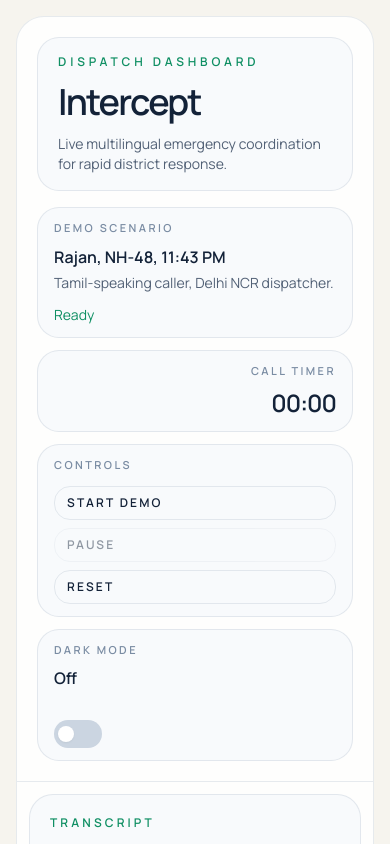
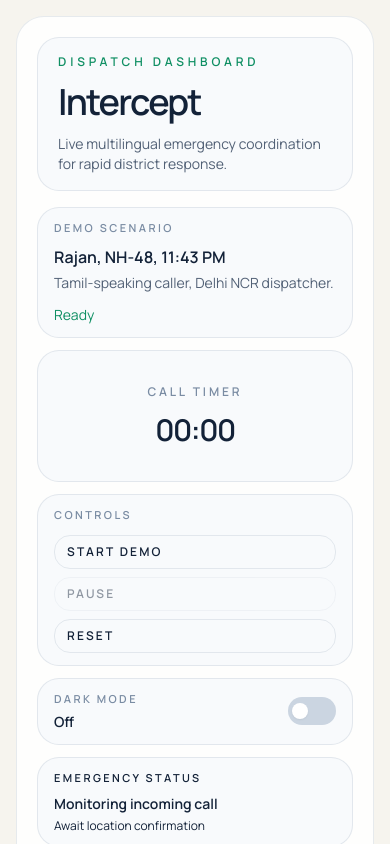
Before and after one commit to axnav28/intercept, a React (Vite) app in the folder frontend/: page / in a window 390 px wide. Shown: the top 844 px of the page. Built offline with nearby package versions, Linux system fonts and the light colour scheme; no server answers.

Commit message:
Add severity-driven critical alert mode

```diff
--- a/frontend/src/App.tsx
+++ b/frontend/src/App.tsx
@@ -12,9 +12,17 @@ import { emergencyServices } from "./data/nh48-services";
 
 type ThemeMode = "light" | "dark";
 type CallStage = "transcript" | "response";
+type DispatchActionId = "als" | "trauma" | "line";
+
+const dispatchActions: Array<{ id: DispatchActionId; label: string; confirmation: string }> = [
+  { id: "als", label: "Send ALS ambulance", confirmation: "Emergency help sent. ALS ambulance is being dispatched." },
+  { id: "trauma", label: "Notify trauma center", confirmation: "Emergency help sent. Trauma center has been notified." },
+  { id: "line", label: "Keep caller on line", confirmation: "Emergency help sent. Dispatcher will keep the caller on the line." }
+];
 
 export default function App() {
   const [theme, setTheme] = useState<ThemeMode>("light");
+  const [selectedAction, setSelectedAction] = useState<DispatchActionId | null>(null);
   const {
     analysis,
     isComplete,
@@ -28,6 +36,8 @@ export default function App() {
   } = useCallSession();
 
   const stage: CallStage = mapContext.visible ? "response" : "transcript";
+  const severity = analysis.severity;
+  const isCritical = severity === "critical";
   const phaseLabel = analysis.locationMentioned
     ? "Location acquired"
     : analysis.emergencyDetected
@@ -42,8 +52,20 @@ export default function App() {
     document.documentElement.classList.toggle("dark", theme === "dark");
   }, [theme]);
 
+  const handleReset = () => {
+    setSelectedAction(null);
+    reset();
+  };
+
+  const emergencyMessage = selectedAction
+    ? dispatchActions.find((action) => action.id === selectedAction)?.confirmation ?? null
+    : null;
+
   return (
-    <div className="min-h-screen bg-[var(--app-bg)] text-[var(--text-primary)] transition-colors duration-300">
+    <div
+      data-severity={severity}
+      className="min-h-screen bg-[var(--app-bg)] text-[var(--text-primary)] transition-colors duration-300"
+    >
       <DashboardShell
         topBar={
           <div className="grid gap-4 xl:grid-cols-[minmax(260px,1.2fr)_repeat(4,minmax(180px,0.7fr))] xl:items-stretch">
@@ -60,17 +82,46 @@ export default function App() {
             </div>
             <div className="grid gap-3 sm:grid-cols-2 xl:col-span-4 xl:grid-cols-4">
               <ScenarioCard phaseLabel={phaseLabel} />
-              <CallTimer isRunning={isRunning} isComplete={isComplete} />
+              <CallTimer isRunning={isRunning} isComplete={isComplete} isFrozen={selectedAction !== null} />
               <DemoAudioControls
                 isRunning={isRunning}
                 onStart={start}
                 onPause={pause}
-                onReset={reset}
+                onReset={handleReset}
               />
-              <ThemeToggle
-                theme={theme}
-                onToggle={() => setTheme(theme === "light" ? "dark" : "light")}
-              />
+              <div className="flex h-full min-h-[132px] flex-col gap-3">
+                <ThemeToggle
+                  theme={theme}
+                  onToggle={() => setTheme(theme === "light" ? "dark" : "light")}
+                />
+                <div
+                  className={`flex min-h-0 flex-1 flex-col justify-center rounded-[22px] border px-4 py-3 ${
+                    isCritical
+                      ? "critical-pulse border-rose-200/80 bg-rose-50 text-rose-900 dark:border-rose-900/60 dark:bg-rose-950/40 dark:text-rose-100"
+                      : severity === "elevated"
+                        ? "border-amber-200/80 bg-amber-50 text-amber-900 dark:border-amber-900/60 dark:bg-amber-950/40 dark:text-amber-100"
+                        : "border-[var(--panel-border)] bg-[var(--panel-muted)]"
+                  }`}
+                >
+                  <p className="text-[11px] font-semibold uppercase tracking-[0.22em] text-current/70">
+                    Emergency status
+                  </p>
+                  <p className="mt-2 text-sm font-semibold">
+                    {isCritical
+                      ? "Breathing emergency detected"
+                      : severity === "elevated"
+                        ? "Injury and impact details incoming"
+                        : "Monitoring incoming call"}
+                  </p>
+                  <p className="mt-1 text-xs text-current/75">
+                    {isCritical
+                      ? "Dispatch trauma + ambulance now"
+                      : severity === "elevated"
+                        ? "Prepare trauma and roadside response"
+                        : "Await location confirmation"}
+                  </p>
+                </div>
+              </div>
             </div>
           </div>
         }
@@ -81,6 +132,48 @@ export default function App() {
             lines={lines}
             partialLine={partialLine}
             isComplete={isComplete}
+            severity={severity}
+            actionSlot={
+              isCritical ? (
+                <div className="rounded-3xl border border-rose-200/80 bg-rose-50 px-4 py-4 shadow-[0_18px_48px_rgba(220,38,38,0.08)] dark:border-rose-900/60 dark:bg-rose-950/40">
+                  <div className="flex items-center justify-between gap-4">
+                    <div>
+                      <p className="text-[11px] font-semibold uppercase tracking-[0.22em] text-rose-700 dark:text-rose-300">
+                        Recommended action
+                      </p>
+                      <h3 className="mt-2 text-lg font-semibold text-rose-950 dark:text-rose-100">
+                        Critical response
+                      </h3>
+                    </div>
+                    <span className="critical-pulse inline-flex rounded-full bg-rose-100 px-3 py-1 text-xs font-semibold uppercase tracking-[0.18em] text-rose-700 dark:bg-rose-900/60 dark:text-rose-200">
+                      Critical
+                    </span>
+                  </div>
+                  <div className="mt-4 grid gap-2">
+                    {dispatchActions.map((action, index) => (
+                      <button
+                        key={action.id}
+                        type="button"
+                        onClick={() => setSelectedAction(action.id)}
+                        disabled={selectedAction !== null}
+                        className="w-full rounded-2xl border border-rose-200 bg-white/90 px-4 py-3 text-left text-sm font-semibold text-rose-900 transition hover:bg-rose-100 disabled:cursor-not-allowed disabled:opacity-70 dark:border-rose-800 dark:bg-slate-950/40 dark:text-rose-100 dark:hover:bg-rose-950/60"
+                      >
+                        {index + 1}. {action.label}
+                      </button>
+                    ))}
+                  </div>
+                  {emergencyMessage ? (
+                    <div className="mt-4 rounded-2xl border border-emerald-200 bg-emerald-50 px-4 py-3 text-sm font-medium text-emerald-800 dark:border-emerald-900/50 dark:bg-emerald-950/30 dark:text-emerald-200">
+                      {emergencyMessage}
+                    </div>
+                  ) : (
+                    <p className="mt-4 text-sm text-rose-800/80 dark:text-rose-200/80">
+                      Select an action to confirm dispatch and freeze the call timer.
+                    </p>
+                  )}
+                </div>
+              ) : null
+            }
           />
         }
         map={
@@ -89,6 +182,7 @@ export default function App() {
               services={emergencyServices}
               highlightedIds={mapContext.highlightedIds}
               focus={mapContext.focus}
+              severity={severity}
             />
           ) : undefined
         }
--- a/frontend/src/components/call/call-timer.tsx
+++ b/frontend/src/components/call/call-timer.tsx
@@ -3,13 +3,14 @@ import { useEffect, useState } from "react";
 type CallTimerProps = {
   isRunning: boolean;
   isComplete: boolean;
+  isFrozen?: boolean;
 };
 
-export function CallTimer({ isRunning, isComplete }: CallTimerProps) {
+export function CallTimer({ isRunning, isComplete, isFrozen = false }: CallTimerProps) {
   const [elapsedSeconds, setElapsedSeconds] = useState(0);
 
   useEffect(() => {
-    if (!isRunning) {
+    if (!isRunning || isFrozen) {
       return;
     }
 
@@ -18,7 +19,7 @@ export function CallTimer({ isRunning, isComplete }: CallTimerProps) {
     }, 1000);
 
     return () => window.clearInterval(interval);
-  }, [isRunning]);
+  }, [isFrozen, isRunning]);
 
   useEffect(() => {
     if (!isRunning && !isComplete) {
@@ -30,11 +31,11 @@ export function CallTimer({ isRunning, isComplete }: CallTimerProps) {
   const seconds = String(elapsedSeconds % 60).padStart(2, "0");
 
   return (
-    <div className="rounded-[22px] border border-[var(--panel-border)] bg-[var(--panel-muted)] px-4 py-3 text-right">
-      <p className="text-[11px] font-semibold uppercase tracking-[0.22em] text-[var(--text-faint)]">
+    <div className="flex h-full min-h-[132px] flex-col items-center justify-center rounded-[22px] border border-[var(--panel-border)] bg-[var(--panel-muted)] px-4 py-3 text-center">
+      <p className="text-xs font-semibold uppercase tracking-[0.24em] text-[var(--text-faint)]">
         Call timer
       </p>
-      <p className="mt-2 text-2xl font-semibold tracking-[-0.04em] text-[var(--text-primary)]">
+      <p className="mt-3 text-3xl font-semibold tracking-[-0.05em] text-[var(--text-primary)] sm:text-[2.15rem]">
         {minutes}:{seconds}
       </p>
     </div>
--- a/frontend/src/components/map/emergency-map.tsx
+++ b/frontend/src/components/map/emergency-map.tsx
@@ -8,6 +8,7 @@ type EmergencyMapProps = {
   services: EmergencyService[];
   highlightedIds?: string[];
   focus?: { latitude: number; longitude: number; label: string } | null;
+  severity?: "monitoring" | "elevated" | "critical";
 };
 
 const serviceColors: Record<EmergencyService["type"], string> = {
@@ -21,7 +22,8 @@ const serviceColors: Record<EmergencyService["type"], string> = {
 export function EmergencyMap({
   services,
   highlightedIds = [],
-  focus = districtCenter
+  focus = districtCenter,
+  severity = "monitoring"
 }: EmergencyMapProps) {
   const mapContainerRef = useRef<HTMLDivElement | null>(null);
   const mapRef = useRef<any>(null);
@@ -89,11 +91,12 @@ export function EmergencyMap({
     serviceLayerRef.current.clearLayers();
     services.forEach((service) => {
       const highlighted = highlightedSet.has(service.id);
+      const criticalHighlighted = severity === "critical" && highlighted;
       const marker = leaflet.circleMarker([service.latitude, service.longitude], {
         radius: highlighted ? 10 : 7,
-        color: "#ffffff",
+        color: criticalHighlighted ? "#fee2e2" : "#ffffff",
         weight: highlighted ? 3 : 2,
-        fillColor: serviceColors[service.type],
+        fillColor: criticalHighlighted ? "#dc2626" : serviceColors[service.type],
         fillOpacity: 0.95
       });
       marker.bindTooltip(
@@ -102,7 +105,7 @@ export function EmergencyMap({
       );
       marker.addTo(serviceLayerRef.current);
     });
-  }, [highlightedSet, leaflet, services]);
+  }, [highlightedSet, leaflet, services, severity]);
 
   useEffect(() => {
     if (!mapRef.current || !leaflet || !focus || !focusLayerRef.current) {
@@ -110,38 +113,62 @@ export function EmergencyMap({
     }
 
     focusLayerRef.current.clearLayers();
+    const isCritical = severity === "critical";
+    const ringColor = isCritical ? "#dc2626" : severity === "elevated" ? "#d97706" : "#0f8f63";
+    const fillColor = isCritical ? "#f87171" : severity === "elevated" ? "#f59e0b" : "#34d399";
     leaflet
       .circle([focus.latitude, focus.longitude], {
         radius: focus.label === districtCenter.label ? 5200 : 1400,
-        color: "#0f8f63",
+        color: ringColor,
         weight: 2,
-        fillColor: "#34d399",
+        fillColor,
         fillOpacity: 0.15
       })
       .addTo(focusLayerRef.current);
-    leaflet
-      .circleMarker([focus.latitude, focus.longitude], {
+    const focusMarker = leaflet.circleMarker([focus.latitude, focus.longitude], {
       radius: 8,
-        color: "#0f8f63",
+      color: ringColor,
       weight: 3,
       fillColor: "#ffffff",
       fillOpacity: 1
+    });
+    focusMarker.bindTooltip(focus.label, { permanent: false, direction: "top", offset: [0, -10] }).addTo(
+      focusLayerRef.current
+    );
+
+    if (isCritical) {
+      leaflet
+        .marker([focus.latitude, focus.longitude], {
+          icon: leaflet.divIcon({
+            className: "critical-map-icon",
+            html: '<span class="critical-pulse-map"></span>',
+            iconSize: [28, 28],
+            iconAnchor: [14, 14]
           })
-      .bindTooltip(focus.label, { permanent: false, direction: "top", offset: [0, -10] })
+        })
         .addTo(focusLayerRef.current);
+    }
 
     mapRef.current.flyTo([focus.latitude, focus.longitude], focus.label === districtCenter.label ? 9.4 : 13.4, {
       animate: true,
       duration: 1.8
     });
     window.setTimeout(() => mapRef.current?.invalidateSize(), 180);
-  }, [focus, leaflet]);
+  }, [focus, leaflet, severity]);
 
   return (
     <section className="grid h-full min-h-0 grid-rows-[minmax(0,1fr)_auto]">
       <div className="relative min-h-0">
         <div ref={mapContainerRef} className="h-full min-h-0" />
-        <div className="pointer-events-none absolute left-4 top-4 rounded-2xl border border-white/70 bg-white/88 px-4 py-3 shadow-lg backdrop-blur">
+        <div
+          className={`pointer-events-none absolute left-4 top-4 rounded-2xl border px-4 py-3 shadow-lg backdrop-blur ${
+            severity === "critical"
+              ? "critical-pulse border-rose-200/80 bg-rose-50/92"
+              : severity === "elevated"
+                ? "border-amber-200/80 bg-amber-50/90"
+                : "border-white/70 bg-white/88"
+          }`}
+        >
           <p className="text-[11px] font-semibold uppercase tracking-[0.24em] text-[var(--accent-strong)]">
             Live district map
           </p>
--- a/frontend/src/components/shared/theme-toggle.tsx
+++ b/frontend/src/components/shared/theme-toggle.tsx
@@ -8,14 +8,14 @@ export function ThemeToggle({ theme, onToggle }: ThemeToggleProps) {
     <button
       type="button"
       onClick={onToggle}
-      className="flex h-full min-h-[132px] w-full flex-col justify-between rounded-[22px] border border-[var(--panel-border)] bg-[var(--panel-muted)] px-4 py-3 text-left transition hover:border-[var(--accent-soft)] hover:text-[var(--accent-strong)]"
+      className="flex min-h-[54px] w-full items-center justify-between rounded-[22px] border border-[var(--panel-border)] bg-[var(--panel-muted)] px-4 py-3 text-left transition hover:border-[var(--accent-soft)] hover:text-[var(--accent-strong)]"
       aria-label="Toggle color theme"
     >
-      <div>
+      <div className="pr-3">
         <p className="text-[11px] font-semibold uppercase tracking-[0.22em] text-[var(--text-faint)]">
           Dark mode
         </p>
-        <p className="mt-2 text-base font-semibold text-[var(--text-primary)]">
+        <p className="mt-1 text-sm font-semibold text-[var(--text-primary)]">
           {theme === "dark" ? "On" : "Off"}
         </p>
       </div>
--- a/frontend/src/components/transcript/transcript-panel.tsx
+++ b/frontend/src/components/transcript/transcript-panel.tsx
@@ -1,4 +1,5 @@
 import { useEffect, useRef } from "react";
+import type { ReactNode } from "react";
 
 import type { TranscriptLine } from "../../hooks/use-call-session";
 
@@ -8,6 +9,8 @@ type TranscriptPanelProps = {
   lines: readonly TranscriptLine[];
   partialLine?: TranscriptLine | null;
   isComplete?: boolean;
+  severity?: "monitoring" | "elevated" | "critical";
+  actionSlot?: ReactNode;
 };
 
 export function TranscriptPanel({
@@ -15,9 +18,12 @@ export function TranscriptPanel({
   subtitle,
   lines,
   partialLine = null,
-  isComplete = false
+  isComplete = false,
+  severity = "monitoring",
+  actionSlot
 }: TranscriptPanelProps) {
   const scrollRef = useRef<HTMLDivElement | null>(null);
+  const latestTranslatedId = [...lines].reverse().find((line) => line.tone === "translated")?.id;
 
   useEffect(() => {
     if (!scrollRef.current) {
@@ -47,10 +53,14 @@ export function TranscriptPanel({
           {lines.map((line) => (
             <article
               key={line.id}
-              className={`rounded-3xl border px-4 py-4 ${
+              className={`rounded-3xl border px-4 py-4 transition-shadow ${
                 line.tone === "system"
                   ? "border-[var(--system-border)] bg-[var(--system-bg)]"
                   : "border-[var(--translated-border)] bg-[var(--translated-bg)]"
+              } ${
+                severity === "critical" && line.id === latestTranslatedId
+                  ? "border-l-4 border-l-[var(--critical-strong)] shadow-[0_0_0_1px_rgba(220,38,38,0.08),0_18px_48px_rgba(220,38,38,0.12)] dark:shadow-[0_0_0_1px_rgba(248,113,113,0.12),0_20px_50px_rgba(127,29,29,0.32)]"
+                  : ""
               }`}
             >
               <div className="flex items-center justify-between gap-4">
@@ -81,7 +91,13 @@ export function TranscriptPanel({
           ))}
 
           {partialLine ? (
-            <article className="rounded-3xl border border-[var(--translated-border)] bg-[var(--translated-bg)] px-4 py-4">
+            <article
+              className={`rounded-3xl border border-[var(--translated-border)] bg-[var(--translated-bg)] px-4 py-4 ${
+                severity === "critical"
+                  ? "critical-pulse border-l-4 border-l-[var(--critical-strong)] shadow-[0_18px_48px_rgba(220,38,38,0.12)] dark:shadow-[0_20px_50px_rgba(127,29,29,0.32)]"
+                  : ""
+              }`}
+            >
               <div className="flex items-center justify-between gap-4">
                 <span className="text-[11px] font-semibold uppercase tracking-[0.22em] text-[var(--text-faint)]">
                   Live bilingual transcript
@@ -112,6 +128,8 @@ export function TranscriptPanel({
             </article>
           ) : null}
 
+          {actionSlot}
+
           {isComplete ? (
             <div className="rounded-3xl border border-[var(--panel-border)] bg-[var(--chip-bg)] px-4 py-4 text-sm text-[var(--text-secondary)]">
               Demo call complete. The dispatcher can replay the scenario to present the flow again.
--- a/frontend/src/styles/globals.css
+++ b/frontend/src/styles/globals.css
@@ -27,6 +27,10 @@
   --source-border: rgba(14, 116, 144, 0.16);
   --translated-bg: #f4fbf7;
   --translated-border: rgba(16, 185, 129, 0.22);
+  --critical-strong: #dc2626;
+  --critical-soft: rgba(220, 38, 38, 0.12);
+  --elevated-strong: #d97706;
+  --elevated-soft: rgba(217, 119, 6, 0.12);
 }
 
 .dark {
@@ -51,6 +55,34 @@
   --source-border: rgba(125, 211, 252, 0.18);
   --translated-bg: rgba(3, 105, 70, 0.18);
   --translated-border: rgba(110, 231, 183, 0.18);
+  --critical-strong: #f87171;
+  --critical-soft: rgba(248, 113, 113, 0.16);
+  --elevated-strong: #f59e0b;
+  --elevated-soft: rgba(245, 158, 11, 0.16);
+}
+
+[data-severity="elevated"] {
+  --accent-strong: var(--elevated-strong);
+  --accent-soft: var(--elevated-soft);
+  --translated-bg: rgba(245, 158, 11, 0.08);
+  --translated-border: rgba(217, 119, 6, 0.18);
+}
+
+[data-severity="critical"] {
+  --accent-strong: var(--critical-strong);
+  --accent-soft: var(--critical-soft);
+  --translated-bg: rgba(220, 38, 38, 0.08);
+  --translated-border: rgba(220, 38, 38, 0.2);
+}
+
+.dark [data-severity="elevated"] {
+  --translated-bg: rgba(245, 158, 11, 0.14);
+  --translated-border: rgba(245, 158, 11, 0.22);
+}
+
+.dark [data-severity="critical"] {
+  --translated-bg: rgba(220, 38, 38, 0.16);
+  --translated-border: rgba(248, 113, 113, 0.22);
 }
 
 body {
@@ -66,3 +98,46 @@ body {
 #root {
   min-height: 100vh;
 }
+
+@keyframes criticalPulse {
+  0%, 100% {
+    transform: scale(1);
+    box-shadow: 0 0 0 0 rgba(220, 38, 38, 0.2);
+  }
+
+  50% {
+    transform: scale(1.015);
+    box-shadow: 0 0 0 10px rgba(220, 38, 38, 0.06);
+  }
+}
+
+@keyframes mapPulse {
+  0%, 100% {
+    transform: scale(0.9);
+    opacity: 0.65;
+  }
+
+  50% {
+    transform: scale(1.2);
+    opacity: 0.18;
+  }
+}
+
+.critical-pulse {
+  animation: criticalPulse 2.6s ease-in-out infinite;
+}
+
+.critical-map-icon {
+  background: transparent;
+  border: 0;
+}
+
+.critical-pulse-map {
+  display: block;
+  width: 28px;
+  height: 28px;
+  border-radius: 9999px;
+  background: rgba(220, 38, 38, 0.18);
+  border: 2px solid rgba(220, 38, 38, 0.55);
+  animation: mapPulse 2.2s ease-in-out infinite;
+}
```
Lines whose indentation alone changed are shown as unchanged.
